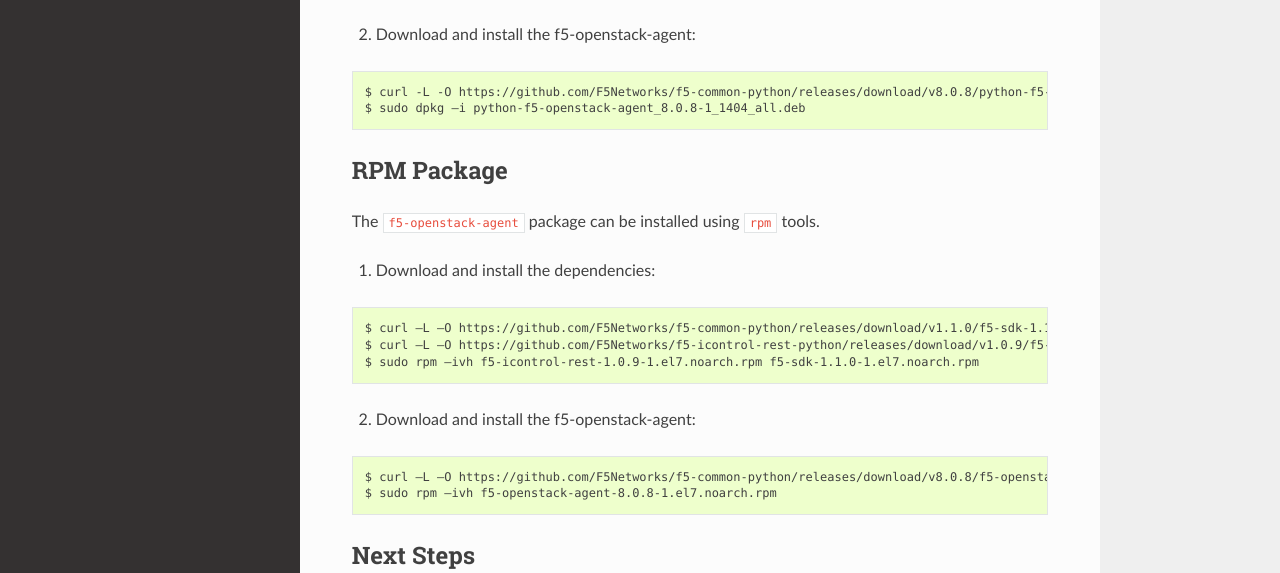
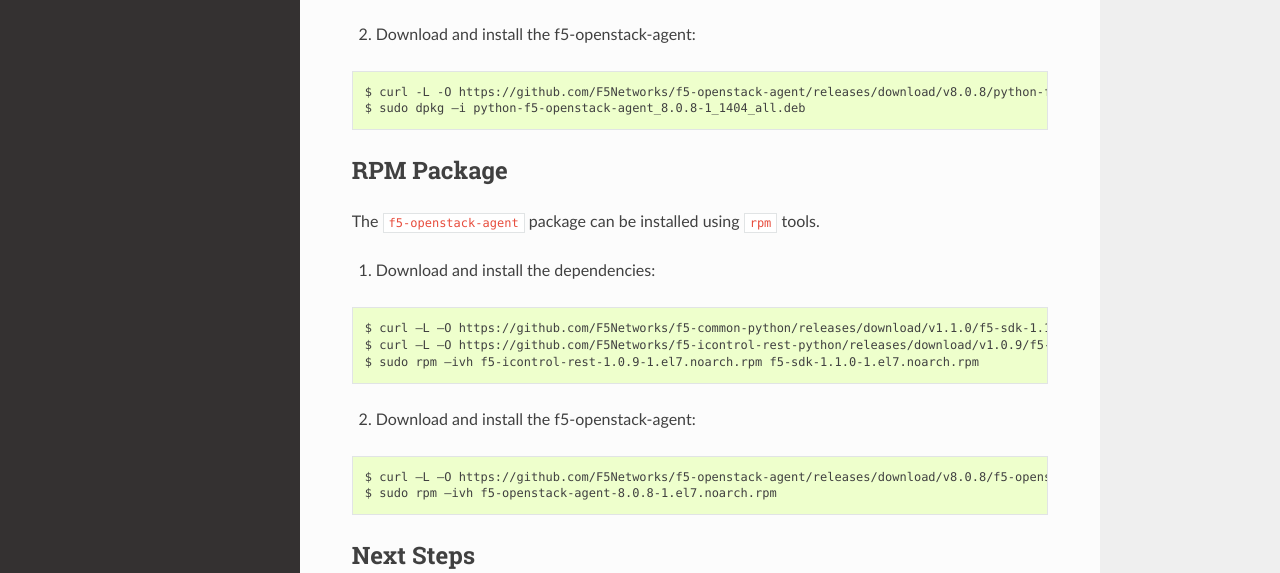
Before and after one commit to F5Networks/f5-openstack-agent, a Sphinx documentation site: the page built from docs/topic_install-f5-agent.rst, in a window 1280 px wide and 900 px high, scrolled down 621 px. Shown: the part 175-748 px from the top of the window. Built offline with Sphinx 7.4.7 and the Read the Docs theme 2.0.0, drawn with Linux system fonts in a browser that asks for light colours; the version number could not be read and is left out; some of the changed lines change nothing that is shown.

Commit message:
Fix reference to f5-openstack-agent package location.

```diff
--- a/docs/topic_install-f5-agent.rst
+++ b/docs/topic_install-f5-agent.rst
@@ -38,7 +38,7 @@
 
 .. code-block:: bash
 
-    $ curl -L -O https://github.com/F5Networks/f5-common-python/releases/download/v8.0.8/python-f5-openstack-agent_8.0.8-1_1404_all.deb
+    $ curl -L -O https://github.com/F5Networks/f5-openstack-agent/releases/download/v8.0.8/python-f5-openstack-agent_8.0.8-1_1404_all.deb
     $ sudo dpkg –i python-f5-openstack-agent_8.0.8-1_1404_all.deb
 
 
@@ -60,7 +60,7 @@
 
 .. code-block:: bash
 
-    $ curl –L –O https://github.com/F5Networks/f5-common-python/releases/download/v8.0.8/f5-openstack-agent-8.0.8-1.el7.noarch.rpm
+    $ curl –L –O https://github.com/F5Networks/f5-openstack-agent/releases/download/v8.0.8/f5-openstack-agent-8.0.8-1.el7.noarch.rpm
     $ sudo rpm –ivh f5-openstack-agent-8.0.8-1.el7.noarch.rpm
 
 
```
